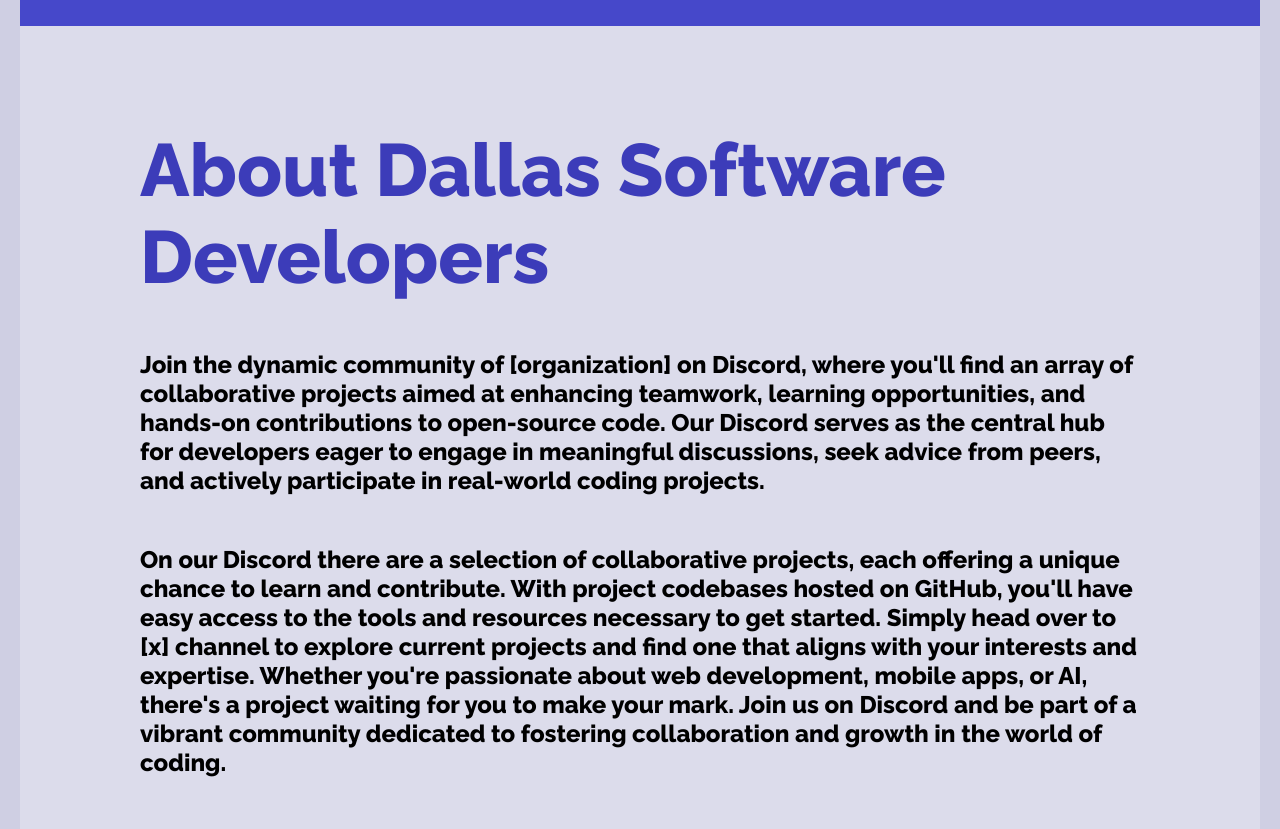
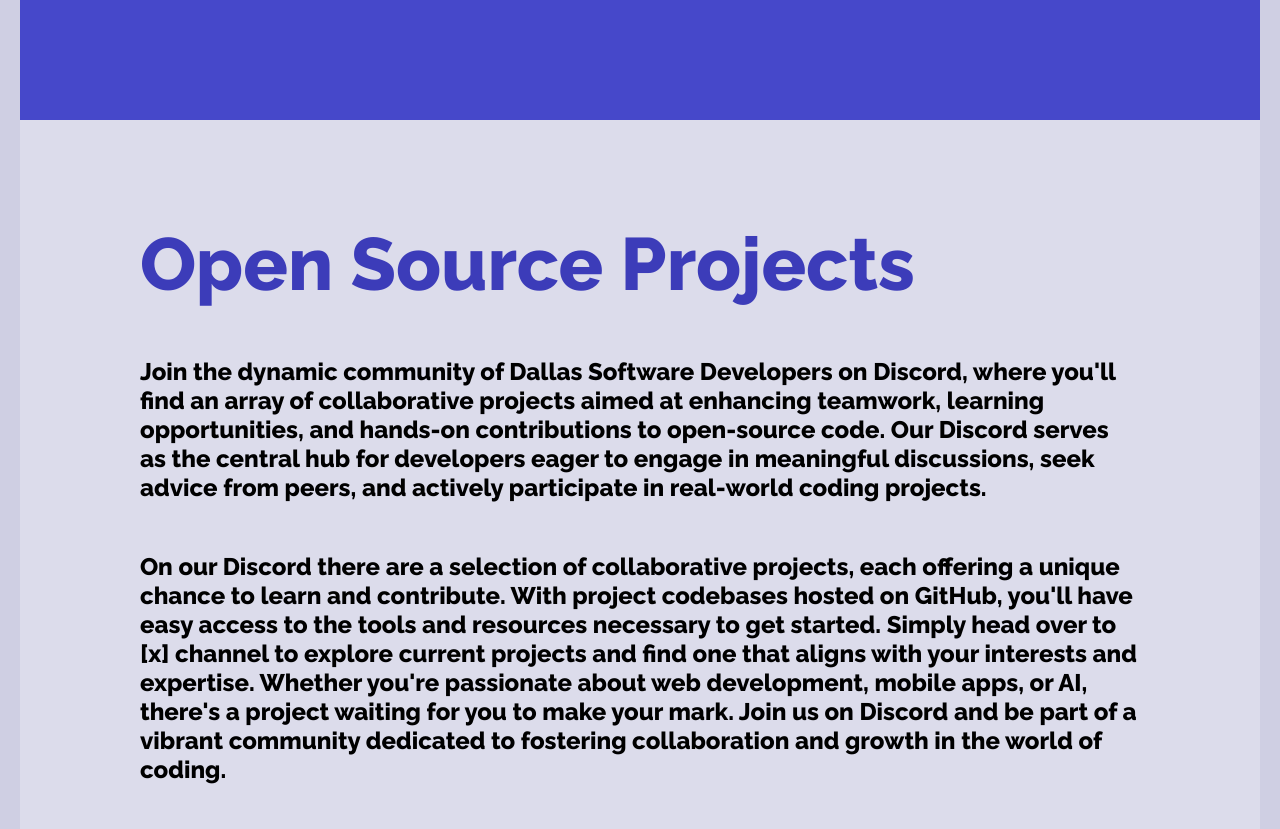
Before and after one commit to dallassoftwaredevelopers/DSDsite, a Next.js app: page /about in a window 1280 px wide. Shown: the part 1520-2349 px from the top of the page. Built offline with nearby package versions, Linux system fonts and the light colour scheme.

Commit message:
(WEB-54) BUG: Swap about title and opensourcecontainer

```diff
--- a/src/app/about/page.tsx
+++ b/src/app/about/page.tsx
@@ -7,7 +7,7 @@ export default function AboutPage() {
     <>
       {/* About Section */}
       <section className={styles.aboutContainer}>
-        <h1 className={styles.aboutTitle}>Open Source Projects</h1>
+        <h1 className={styles.aboutTitle}>About Dallas Software Developers</h1>
         <div className={styles.imageSection}>
           <Image
             src='/assets/communitySupport.png'
@@ -32,16 +32,14 @@ export default function AboutPage() {
       </section>
       {/* Open Source Projects Section */}
       <section className={styles.opensourceContainer}>
-        <h2 className={styles.opensourceTitle}>
-          About Dallas Software Developers
-        </h2>
+        <h2 className={styles.opensourceTitle}>Open Source Projects</h2>
         <p className={styles.opensourceDescription}>
-          Join the dynamic community of [organization] on Discord, where
-          you&apos;ll find an array of collaborative projects aimed at enhancing
-          teamwork, learning opportunities, and hands-on contributions to
-          open-source code. Our Discord serves as the central hub for developers
-          eager to engage in meaningful discussions, seek advice from peers, and
-          actively participate in real-world coding projects.
+          Join the dynamic community of Dallas Software Developers on Discord,
+          where you&apos;ll find an array of collaborative projects aimed at
+          enhancing teamwork, learning opportunities, and hands-on contributions
+          to open-source code. Our Discord serves as the central hub for
+          developers eager to engage in meaningful discussions, seek advice from
+          peers, and actively participate in real-world coding projects.
         </p>
         <p className={styles.opensourceDescription}>
           On our Discord there are a selection of collaborative projects, each
```
